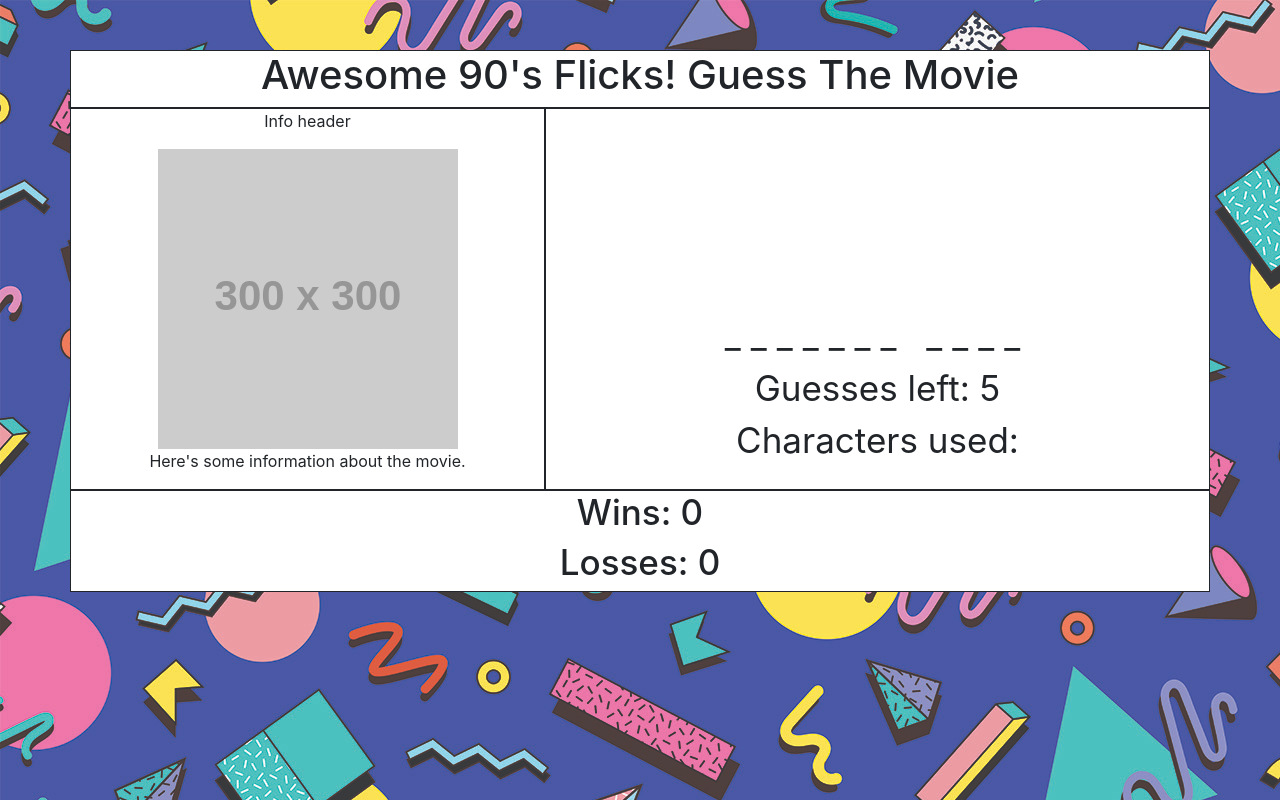
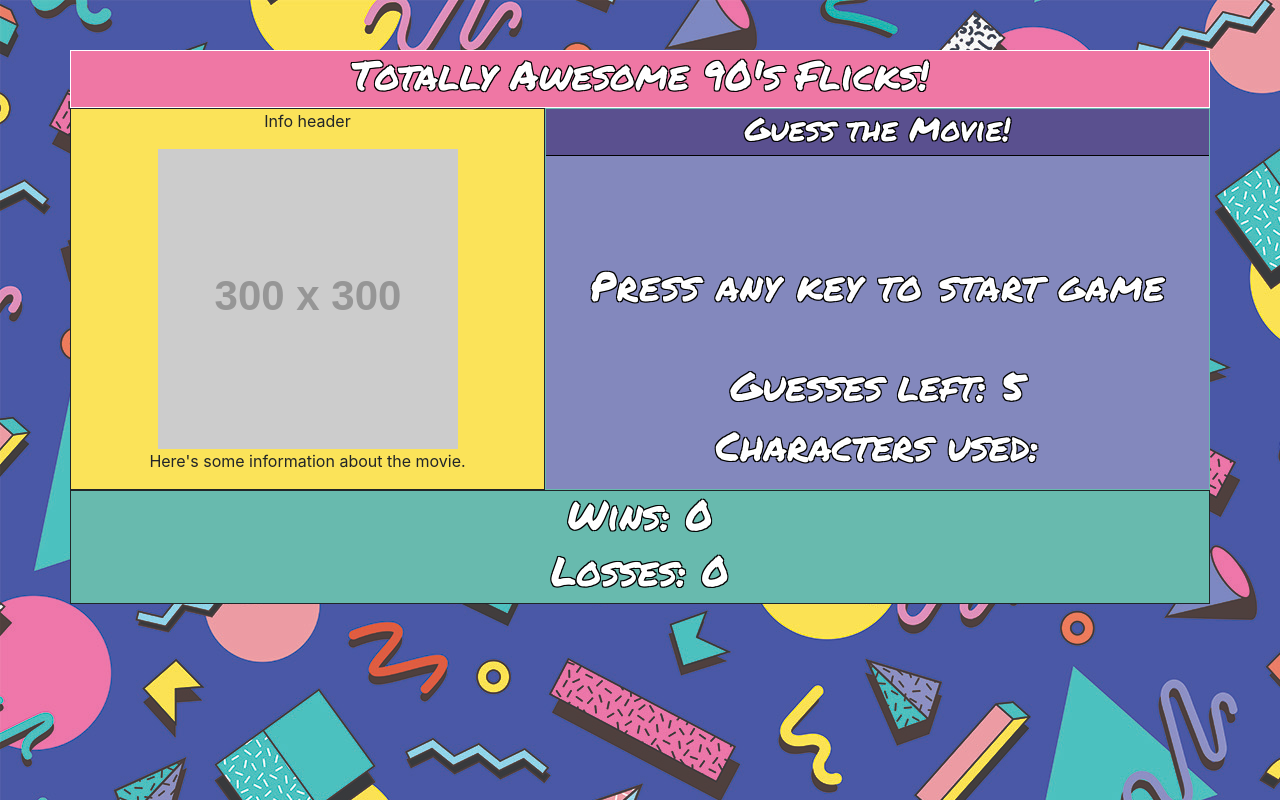
Before and after one commit to joecooler21/Word-Guess-Game, a plain HTML site: page index.html in a window 1280 px wide. Drawn offline with nearby package versions, Linux system fonts and the light colour scheme; placeholder pictures from the web are drawn by us.

Commit message:
further js and ui enhancements

```diff
--- a/assets/css/style.css
+++ b/assets/css/style.css
@@ -14,7 +14,21 @@ body {
 }
 
 .game {
-    padding-top: 150px;
+    padding-top: 50px;
+    background-color: rgba(131, 136, 189, 1);
+}
+
+.gHeader {
+    justify-content: center;
+    border-style: solid;
+    border-bottom-width: 1px;
+    border-color: black;
+    background-color: rgba(90, 80, 143, 1);
+    color: rgba(104, 186, 174, 1);
+}
+
+.gLeft {
+    padding-top: 40px;
 }
 
 .gText {
@@ -22,18 +36,34 @@ body {
 }
 
 .gBlank {
-    letter-spacing: 10px;
+    letter-spacing: 1px;
 }
 
-.retroPink {
-    background-color:white;
+.pink {
+    background-color: rgba(239, 119, 164, 1);
 }
 
-.retroBlue {
-    background-color: white;
+.yellow {
+    background-color: rgba(251, 227, 89, 1);
 }
 
-.retroPurple
+.blue {
+    background-color: rgba(104, 186, 174, 1);
+}
+
+.purple
 {
-    background-color: white;
+    background-color: rgba(131, 136, 189, 1);
+    color: rgba(104, 186, 174, 1);
 }
+
+.outline {
+    font-family: 'Permanent Marker', cursive;
+        color: white;
+        font-size: 40px;
+        text-shadow: -1px 1px 0 #000,
+                      1px 1px 0 #000,
+                     1px -1px 0 #000,
+                    -1px -1px 0 #000;
+
+}
--- a/assets/javascript/game.js
+++ b/assets/javascript/game.js
@@ -1,22 +1,33 @@
 // initialize game
 
+var gameState = false;
 var movie = pickMovie();
 var oldStr, newStr = "";
 var gameText = document.getElementsByClassName("gText");
 var blankText = hideMovie(movie);
-gameText[0].textContent = blankText;
+
 resetText();
 var guesses = 5;
 var used = "";
 var wins = 0;
 var losses = 0;
 var usedFound = false;
+var x = document.getElementsByClassName ("gBlank");
 
 document.addEventListener("keypress", startGame);
 
 
 
+
 function startGame() {
+
+    if (!gameState)
+    {
+        x[0].style.letterSpacing = "10px";
+        gameText[0].textContent = blankText;
+
+        gameState = true;
+    }
 
 
     document.onkeypress = function (event) {
@@ -97,8 +108,8 @@ function resetText() {
 }
 
 function pickMovie() {
-    var movList = ["the big lebowski", "dazed and confused", "goodfellas", "pulp fiction", "reservoir dogs", "casino", "the usual suspects", "office space", "forrest gump", "the shawshank redemption", "fight club", "seven"]
-    var rNum = Math.floor((Math.random() * 12) + 0);
+    var movList = ["boogie nights", "fargo", "groundhog day", "the big lebowski", "dazed and confused", "goodfellas", "pulp fiction", "reservoir dogs", "casino", "the usual suspects", "office space", "forrest gump", "the shawshank redemption", "fight club", "seven"]
+    var rNum = Math.floor((Math.random() * 15) + 0);
     return movList[rNum];
 }
 
--- a/index.html
+++ b/index.html
@@ -6,6 +6,7 @@
     <link rel="stylesheet" href="assets\css\reset.css">
     <link rel="stylesheet" href="https://stackpath.bootstrapcdn.com/bootstrap/4.4.1/css/bootstrap.min.css" integrity="sha384-Vkoo8x4CGsO3+Hhxv8T/Q5PaXtkKtu6ug5TOeNV6gBiFeWPGFN9MuhOf23Q9Ifjh" crossorigin="anonymous">
     <link rel="stylesheet" href="assets\css\style.css">
+    <link href="https://fonts.googleapis.com/css2?family=Permanent+Marker&display=swap" rel="stylesheet">
 
 
     <title>Word Guess Game</title>
@@ -14,24 +15,26 @@
 
     <div class="container">
         <div class="row retroPink">
-            <div class="col col-md-12"><h1>Awesome 90's Flicks! Guess The Movie</h1></div>
+            <div class="col col-md-12 pink outline"><h1>Totally Awesome 90's Flicks!</h1></div>
         </div>
         <div class="row">
-            <div class="col col-xl-5 col-lg-5 col-md-6 retroPurple">
+            <div class="col col-xl-5 col-lg-5 col-md-6 yellow">
                 <p>Info header</p>
                 <img src="https://via.placeholder.com/300"></img>
                 <p>Here's some information about the movie.</p>
             </div>
-            <div class="col col-xl-7 col-lg-7 col-md-6">
+            <div class="col col-xl-7 col-lg-7 col-md-6 purple">
+                <div class="row gHeader outline"><h2>Guess the Movie!</h2></div>
                 <div class="game container">
-                    <div class="gText gBlank">Press any key to start game</div>
-                    <div class="gText gLeft"<h2></h2></div>
-                    <div class="gText gAlready"<h2></h2></div>
+
+                    <div class="gText gBlank outline">Press any key to start game</div>
+                    <div class="gText gLeft outline"<h2></h2></div>
+                    <div class="gText gAlready outline"<h2></h2></div>
                 </div>
         </div>
         </div>
-        <div class="row retroBlue">
-            <div class="col col-md-12"><h2 class="gText">Wins: 0</h2><h2 class="gText">Losses: 0</h2></div>
+        <div class="row blue">
+            <div class="col col-md-12"><h2 class="gText outline">Wins: 0</h2><h2 class="gText outline">Losses: 0</h2></div>
     </div>
     <script src="assets\javascript\game.js"></script>
 </body>
```
